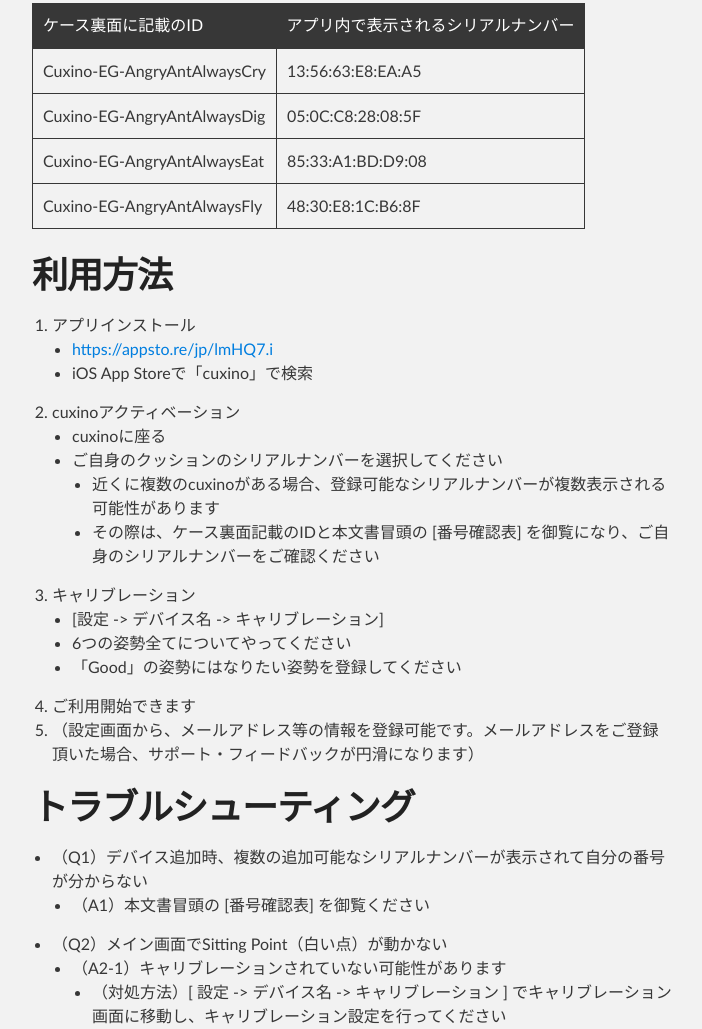
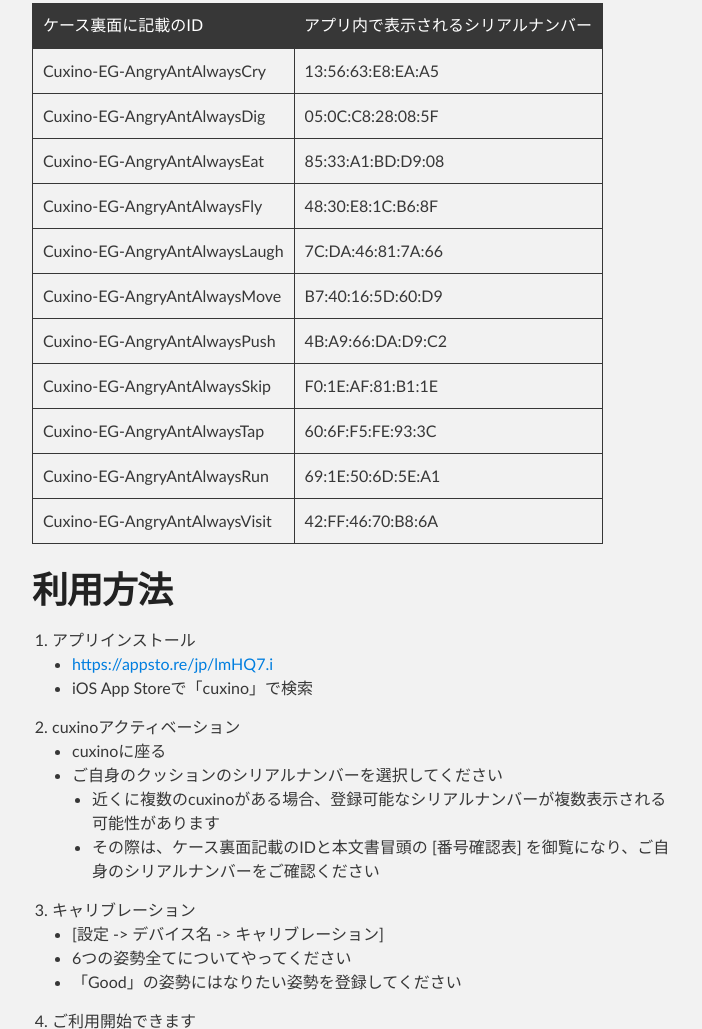
Before and after one commit to strobo-inc/cuxino-early-program, a plain HTML site: page index.html in a window 1280 px wide. Shown: the part 715-1744 px from the top of the page, without its empty margins (288-990 px from the left). Drawn offline with Linux system fonts and the light colour scheme.

```diff
--- a/index.html
+++ b/index.html
@@ -86,6 +86,34 @@
 <td align="left">Cuxino-EG-AngryAntAlwaysFly</td>
 <td align="left">48:30:E8:1C:B6:8F</td>
 </tr>
+<tr>
+<td align="left">Cuxino-EG-AngryAntAlwaysLaugh</td>
+<td align="left">7C:DA:46:81:7A:66</td>
+</tr>
+<tr>
+<td align="left">Cuxino-EG-AngryAntAlwaysMove</td>
+<td align="left">B7:40:16:5D:60:D9</td>
+</tr>
+<tr>
+<td align="left">Cuxino-EG-AngryAntAlwaysPush</td>
+<td align="left">4B:A9:66:DA:D9:C2</td>
+</tr>
+<tr>
+<td align="left">Cuxino-EG-AngryAntAlwaysSkip</td>
+<td align="left">F0:1E:AF:81:B1:1E</td>
+</tr>
+<tr>
+<td align="left">Cuxino-EG-AngryAntAlwaysTap</td>
+<td align="left">60:6F:F5:FE:93:3C</td>
+</tr>
+<tr>
+<td align="left">Cuxino-EG-AngryAntAlwaysRun</td>
+<td align="left">69:1E:50:6D:5E:A1</td>
+</tr>
+<tr>
+<td align="left">Cuxino-EG-AngryAntAlwaysVisit</td>
+<td align="left">42:FF:46:70:B8:6A</td>
+</tr>
 </tbody>
 </table>
 
```
Also changed, not shown: params.json (+1 -1 lines).
